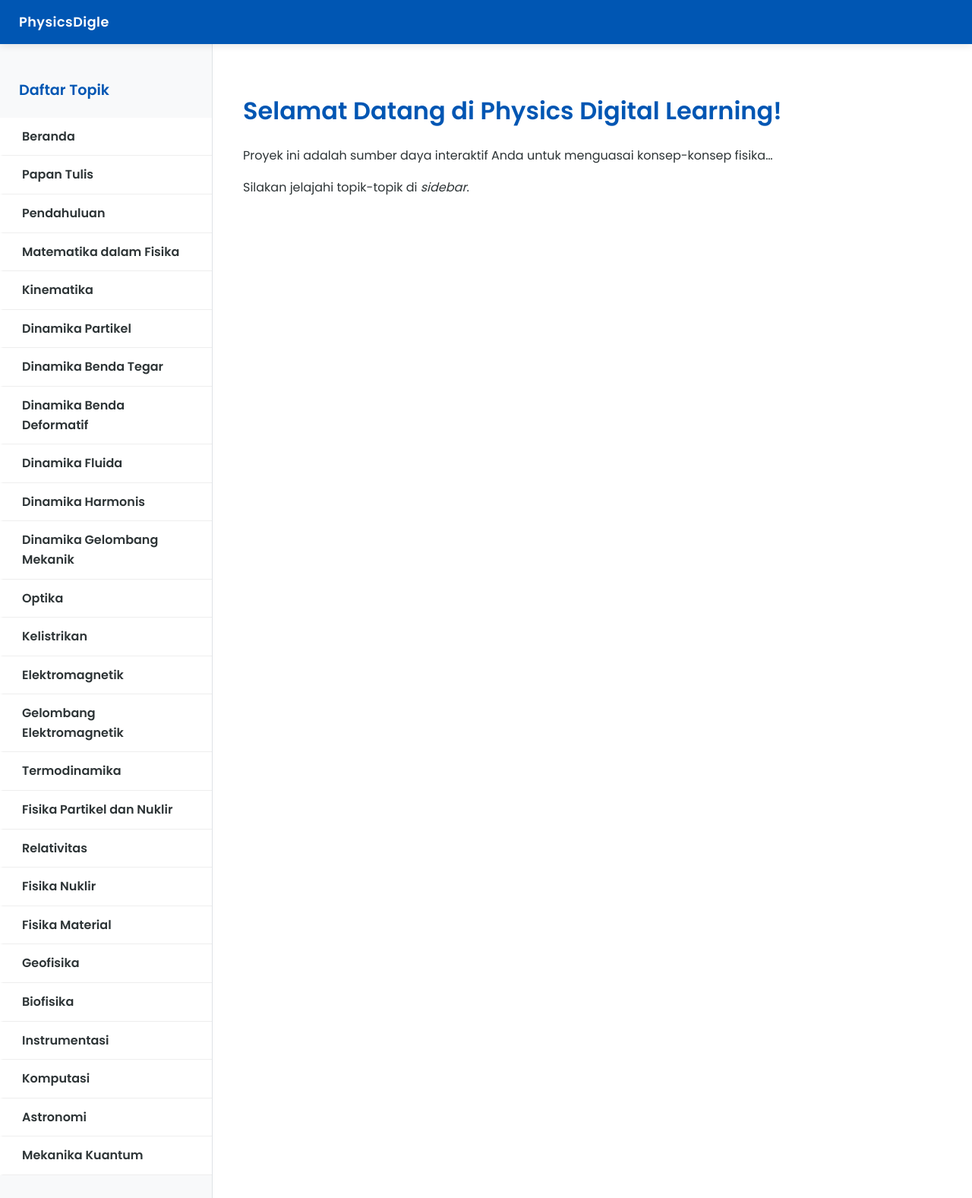
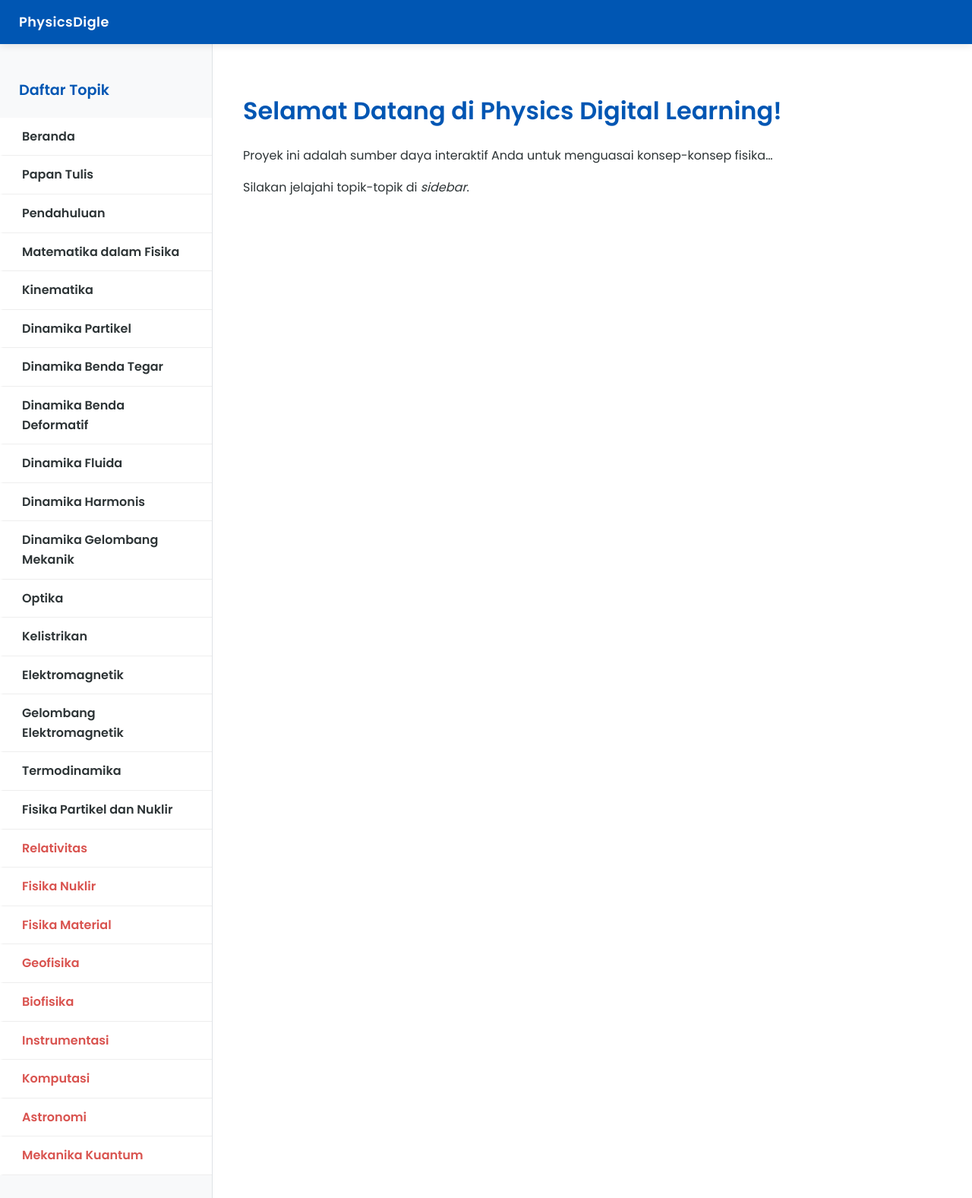
Before and after one commit to alasyariyphysics/physicsdigle, a Jekyll site: the page built from index.md, in a window 1280 px wide. Shown: the whole page at 76% size. Built offline with Jekyll 4.4.1, drawn with Linux system fonts in a browser that asks for light colours; nearby versions of some CDN libraries.

Commit message:
Update sidebar.html
text red

```diff
--- a/_includes/sidebar.html
+++ b/_includes/sidebar.html
@@ -265,63 +265,63 @@
       </li>
 
       <li>
-        <a href="#" class="collapsible red-text">Relativitas</a>
+        <a href="#" class="collapsible text-red">Relativitas</a>
         <ul class="sub-menu">
           <li><a href="{{ site.baseurl }}/topics/deformasi.html">Deformasi</a></li>
         </ul>
       </li>
 
       <li>
-        <a href="#" class="collapsible red-text">Fisika Nuklir</a>
+        <a href="#" class="collapsible text-red">Fisika Nuklir</a>
         <ul class="sub-menu">
           <li><a href="{{ site.baseurl }}/topics/deformasi.html">Deformasi</a></li>
         </ul>
       </li>
 
       <li>
-        <a href="#" class="collapsible red-text">Fisika Material</a>
+        <a href="#" class="collapsible text-red">Fisika Material</a>
         <ul class="sub-menu">
           <li><a href="{{ site.baseurl }}/topics/deformasi.html">Deformasi</a></li>
         </ul>
       </li>
 
       <li>
-        <a href="#" class="collapsible red-text">Geofisika</a>
+        <a href="#" class="collapsible text-red">Geofisika</a>
         <ul class="sub-menu">
           <li><a href="{{ site.baseurl }}/topics/deformasi.html">Deformasi</a></li>
         </ul>
       </li>
 
       <li>
-        <a href="#" class="collapsible red-text">Biofisika</a>
+        <a href="#" class="collapsible text-red">Biofisika</a>
         <ul class="sub-menu">
           <li><a href="{{ site.baseurl }}/topics/deformasi.html">Deformasi</a></li>
         </ul>
       </li>
 
       <li>
-        <a href="#" class="collapsible red-text">Instrumentasi</a>
+        <a href="#" class="collapsible text-red">Instrumentasi</a>
         <ul class="sub-menu">
           <li><a href="{{ site.baseurl }}/topics/deformasi.html">Deformasi</a></li>
         </ul>
       </li>
 
       <li>
-        <a href="#" class="collapsible red-text">Komputasi</a>
+        <a href="#" class="collapsible text-red">Komputasi</a>
         <ul class="sub-menu">
           <li><a href="{{ site.baseurl }}/topics/deformasi.html">Deformasi</a></li>
         </ul>
       </li>
 
       <li>
-        <a href="#" class="collapsible red-text">Astronomi</a>
+        <a href="#" class="collapsible text-red">Astronomi</a>
         <ul class="sub-menu">
           <li><a href="{{ site.baseurl }}/topics/deformasi.html">Deformasi</a></li>
         </ul>
       </li>
 
       <li>
-        <a href="#" class="collapsible red-text">Mekanika Kuantum</a>
+        <a href="#" class="collapsible text-red">Mekanika Kuantum</a>
         <ul class="sub-menu">
           <li><a href="{{ site.baseurl }}/topics/deformasi.html">Deformasi</a></li>
         </ul>
```
